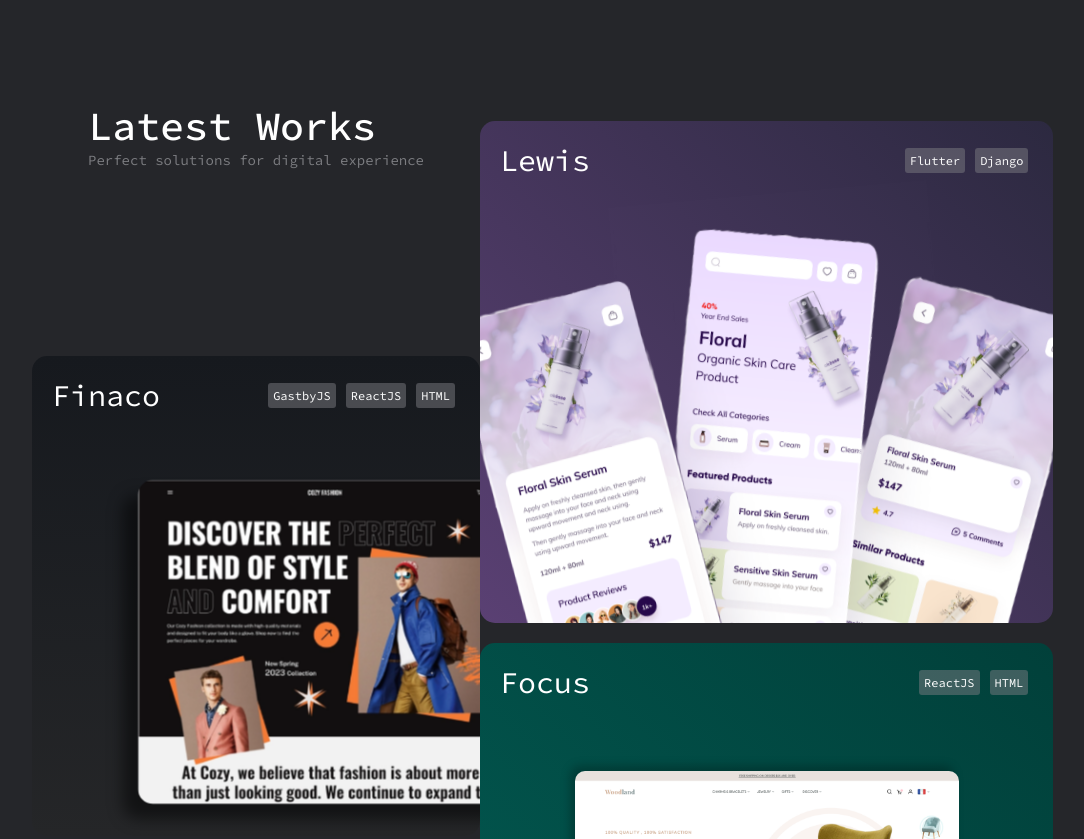
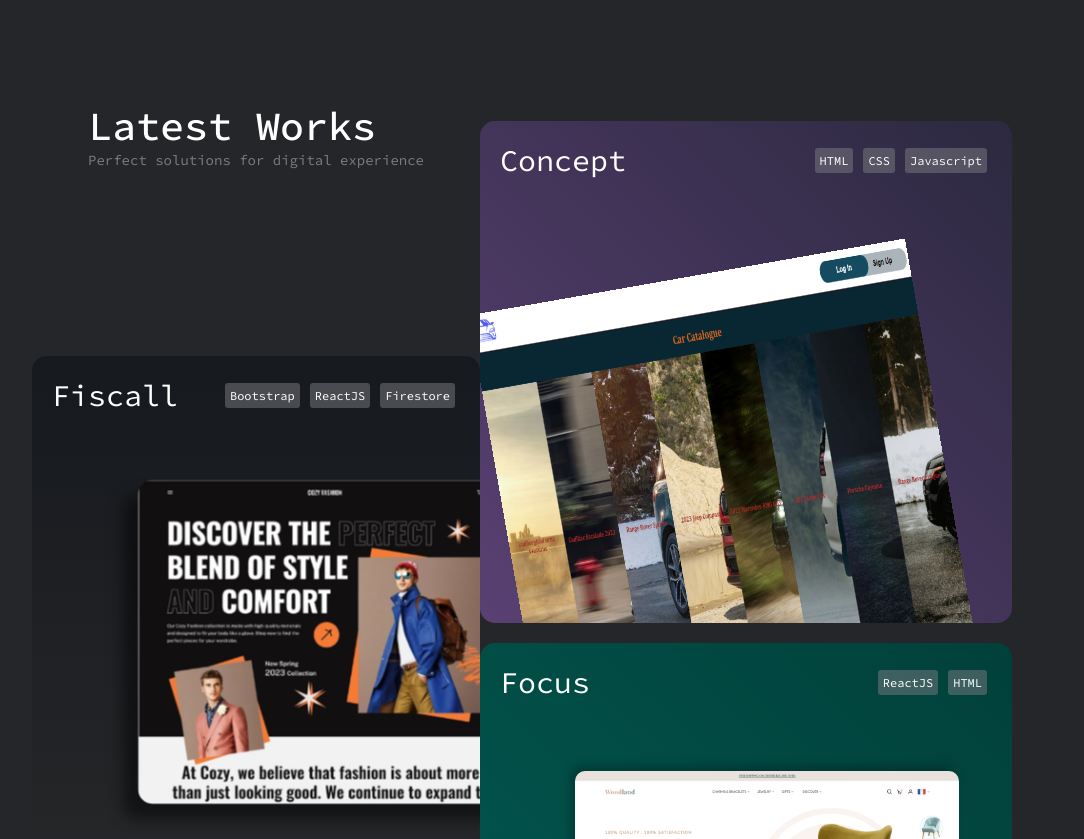
Before and after one commit to felixateya/felixmulaa, a plain HTML site: page index.html in a window 1280 px wide. Shown: the part 1640-2479 px from the top of the page, without its empty margins (118-1202 px from the left). Drawn offline with Linux system fonts and the light colour scheme.

Commit message:
my projects

```diff
--- a/index.html
+++ b/index.html
@@ -151,11 +151,11 @@
 
             <div class="project-card project-card-1">
                 <div class="title">
-                    <h3>Finaco</h3>
+                    <h3>Fiscall</h3>
                     <div class="tech-stack">
-                        <p>GastbyJS</p>
+                        <p>Bootstrap</p>
                         <p>ReactJS</p>
-                        <p>HTML</p>
+                        <p>Firestore</p>
                     </div>
                 </div>
                 <img src="assets/Projects/project-1.png" alt="" class="project-img-2">
@@ -170,15 +170,16 @@
             </div>
         </div>
         <div class="right-project">
-            <div class="project-card project-card-2">
+            <div target="blank" class="project-card project-card-2">
                 <div class="title">
-                    <h3>Lewis</h3>
+                    <h3>Concept</h3>
                     <div class="tech-stack">
-                        <p>Flutter</p>
-                        <p>Django</p>
+                        <p>HTML</p>
+                        <p>CSS</p>
+                        <p>Javascript</p>
                     </div>
                 </div>
-                <img src="assets/Projects/project-2.png" alt="" class="project-img-1">
+                <img src="assets/Projects/mine.png" alt="" class="project-img-1">
             </div>
             <div class="project-card project-card-3">
                 <div class="title">
@@ -243,21 +244,21 @@
                 <img src="assets/client-profile.png" alt="">
                 <div>
                     <h4>Felix Mulaa</h4>
-                    <p>VP & Co-Founder, <a href="">Wiser</a></p>
+                    <p>VP & Co-Founder, <a href="">Fiscall</a></p>
                 </div>
             </div>
             <div class="single-profile-card">
                 <img src="assets/client-profile.png" alt="">
                 <div>
                     <h4>Felix Mulaa</h4>
-                    <p>VP & Co-Founder, <a href="">Wiser</a></p>
+                    <p>VP & Co-Founder, <a href="">Fiscall</a></p>
                 </div>
             </div>
             <div class="single-profile-card">
                 <img src="assets/client-profile.png" alt="">
                 <div>
                     <h4>Felix Mulaa</h4>
-                    <p>VP & Co-Founder, <a href="">Wiser</a></p>
+                    <p>VP & Co-Founder, <a href="">Fiscall</a></p>
                 </div>
             </div>
 
--- a/script.js
+++ b/script.js
@@ -42,3 +42,16 @@ single_profile_card.forEach((btn, index) => {
         });
     });
 });
+
+document.querySelector(".project-card-2").onclick = function() {
+    // Create a new anchor element
+    const link = document.createElement('a');
+
+    // Set the URL and target attributes
+    link.href = 'https://conceptplc.vercel.app/';
+    link.target = '_blank';
+
+    // Simulate a click on the link
+    link.click();
+
+}
--- a/style.css
+++ b/style.css
@@ -549,16 +549,17 @@ body::selection {
 }
 
 .project-img-1 {
+  width: 90%;
   height: 50vh;
   top: 75px;
-  left: 15px;
-  object-fit: cover;
-  transform: scale(1.4) rotate(-5deg);
+  /* left: 15%; */
+  /* object-fit: cover; */
+  transform:  rotate(-10deg);
   transition: 0.3s ease-in-out;
 }
 
 .project-card:hover .project-img-1{
-  transform: scale(1.6) rotate(-5deg);
+  transform: scale(1.2) rotate(-10deg);
 }
 
 .project-img-2 {
```
Also changed, not shown: assets/Projects/mine.png (added).
